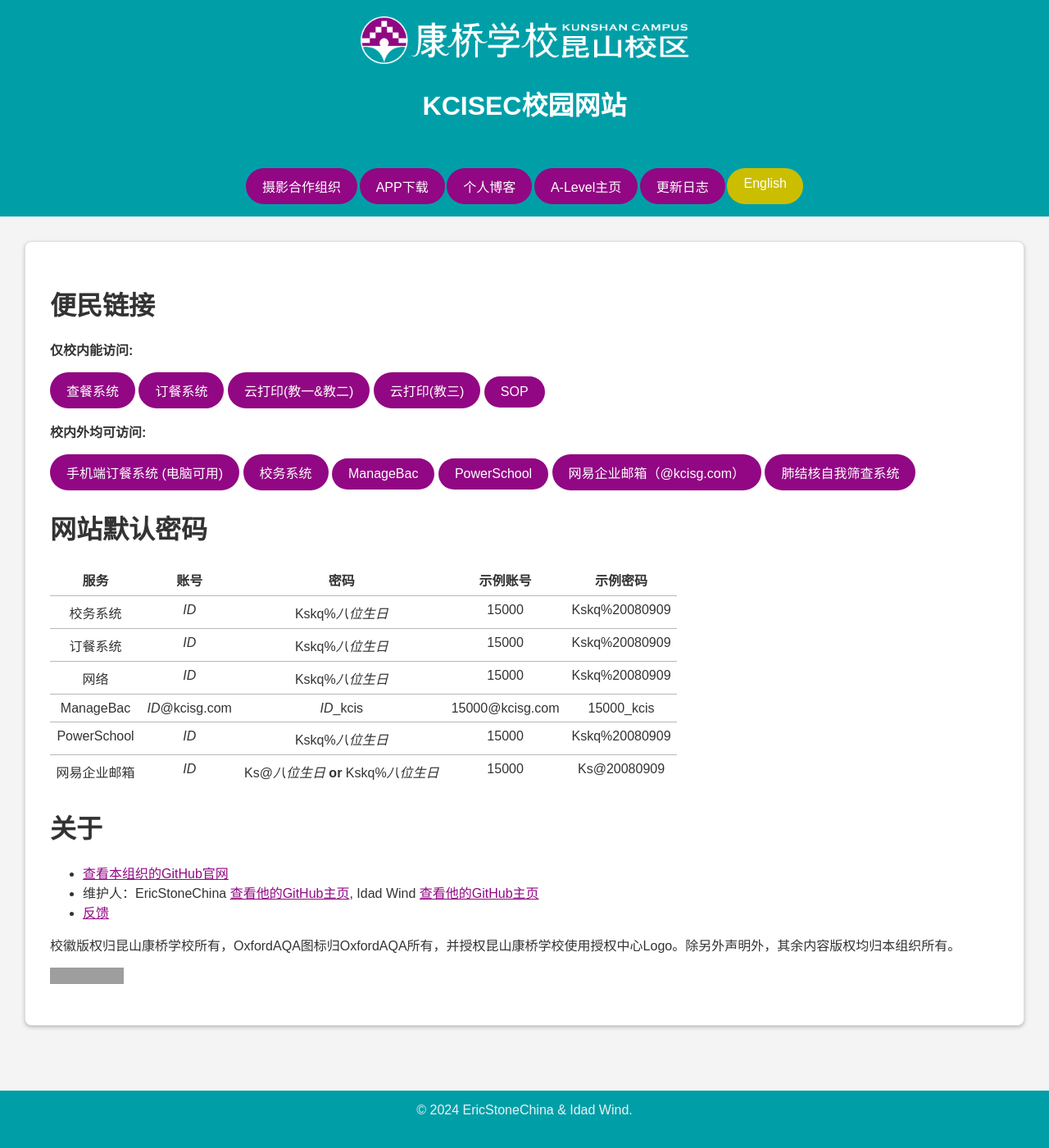
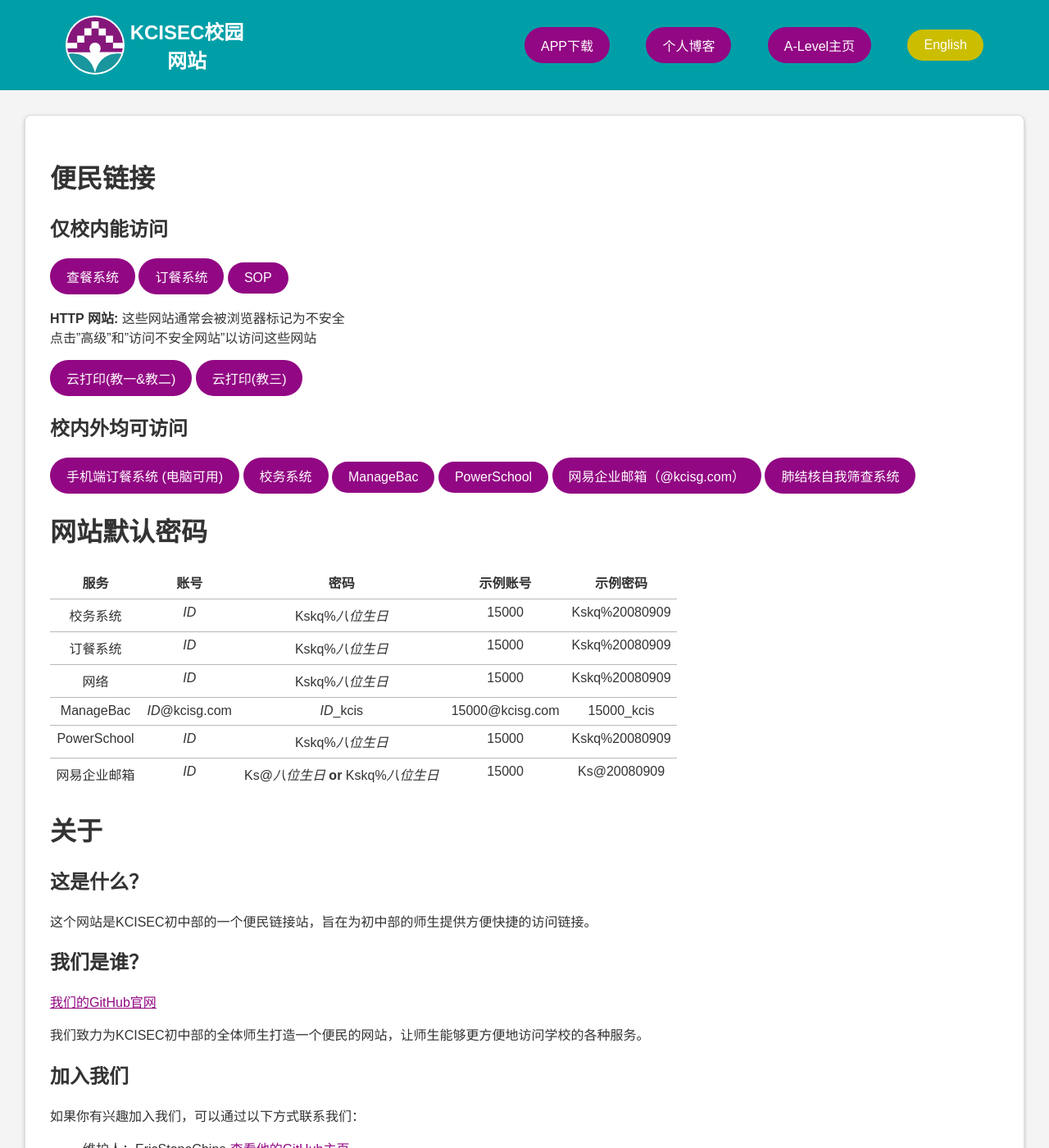
Before and after one commit to KCISEastCampus/Pages, a Jekyll site: the page built from index.md, in a window 1280 px wide and 1400 px high. Shown: the whole window at 82% size. Built offline with Jekyll 4.4.1, drawn with Linux system fonts in a browser that asks for light colours; some web fonts are replaced; some of the changed text lies outside the part shown; grey boxes are pictures that could not be loaded.

Commit message:
improve navigation bar and minor fixes

```diff
--- a/_layouts/index.html
+++ b/_layouts/index.html
@@ -3,30 +3,22 @@
 
 <head>
   {% include head.html %}
-  <script src="/assets/js/script.js"></script>
 </head>
 
 <body>
   {% assign lang = site.data.lang[page.language] %}
   {% assign navibar = lang.navibar %}
-  <header>
-    <a href="https://kunshan.kcis.org.cn/default.html" target="_blank">
-      <img src="/assets/images/school_logo.png" title="KangChiao International School East Campus Logo"
-        style="width: 100%;max-width: 400px;height: auto;"></a>
-    <h1>{{ navibar.title }}</h1>
-  </header>
   <nav>
-    <!-- <div class="top-button-link" onclick="window.location.href='https://blog.kcisec.site/post/Notice/'">校园公报</div> -->
-    <!-- <div class="top-button-link" onclick="notAbletoAccess()">母班界面</div> -->
-    <div class="button-link">{{ navibar.button_ksvg }}</div>
-    <div class="button-link" href="./App/">{{ navibar.button_app }}</div>
-    <div class="button-link" href="https://blog.kcisec.site">{{ navibar.button_blog }}</div>
-    <!-- <div class="top-button-link" onclick="window.open('./vivo50')">今天是___？</div> -->
-    <!-- <div class="top-button-link" onclick="window.open('./Computer_Science/')">IGCSE计算机科学(EN)</div> -->
-    <div class="button-link" href="https://academic.kcisec.site/">{{ navibar.button_alevel }}</div>
-    <div class="button-link" href="./update_log.html">{{ navibar.button_log }}</div>
-    <!-- <div class="bad-link" onclick="window.location.href='./homo/index.html'">恶臭数字论证器</div> -->
-    <div id="switch-language-button" class="button-link">{{ navibar.switch_language }}</div>
+    <a href="/" class="nav-title-container">
+      <img src="/assets/images/school-logo.svg" title="KangChiao International School East Campus Logo" />
+      <h1>{{ navibar.title }}</h1>
+    </a>
+    <div class="nav-links-container">
+      <buttonlink href="./App/">{{ navibar.button_app }}</buttonlink>
+      <buttonlink href="https://blog.kcisec.site">{{ navibar.button_blog }}</buttonlink>
+      <buttonlink href="https://academic.kcisec.site/">{{ navibar.button_alevel }}</buttonlink>
+      <buttonlink id="switch-language-button">{{ navibar.switch_language }}</buttonlink>
+    </div>
   </nav>
   <div class="page-content box-shadow">
     {{ content }}
--- a/assets/css/main.css
+++ b/assets/css/main.css
@@ -51,6 +51,7 @@
 }
 
 nav {
+  background-color: var(--primary-color);
   text-align: center;
   display: flex;
   position: sticky;
@@ -58,12 +59,41 @@
   z-index: 100;
   top: 0;
   flex-wrap: wrap;
-  padding: 15px 300px;
+  padding: 15px 80px;
   justify-content: space-between;
+  height: 80px;
 }
 
-nav a,
-.button-link {
+nav img {
+  display: block;
+  max-height: 90%;
+  max-width: 100%;
+}
+
+nav h1 {
+  color: var(--secondary-text-color);
+}
+
+.nav-links-container {
+  display: flex;
+  justify-content: space-between;
+  align-items: center;
+  width: 50%;
+}
+
+.nav-title-container {
+  display: flex;
+  justify-content: space-between;
+  align-items: center;
+  width: 20%;
+  max-height: 100%;
+}
+
+nav a {
+  text-decoration: none;
+}
+
+buttonlink {
   text-decoration: none;
   padding: 10px 20px;
   font-size: 16px;
@@ -81,8 +111,7 @@
   background-color: var(--primary-gradient-color);
 }
 
-.button-link:hover,
-.top-button-link:hover {
+buttonlink:hover {
   transform: scale(1.05);
   background-color: var(--secondary-color-hover);
 }
@@ -148,11 +177,6 @@
   border-radius: 8px;
 }
 
-h2 {
-  color: #68839e;
-  margin-bottom: 10px;
-}
-
 @keyframes fadeIn {
   from {
     opacity: 0;
@@ -170,17 +194,6 @@
     padding: 15px;
   }
 
-  nav a,
-  .button-link,
-  .top-button-link,
-  .inside-button-link,
-  .bad-link,
-  #switch-language-button {
-    margin: 5px 0;
-    width: 90%;
-    text-align: center;
-  }
-
   footer {
     padding: 20px 0;
   }
@@ -190,9 +203,12 @@
     max-width: 350px;
   }
 
-  .button-link {
+  buttonlink {
     font-size: 14px;
     padding: 8px 16px;
+    margin: 5px 0;
+    width: 90%;
+    text-align: center;
   }
 }
 
@@ -201,8 +217,3 @@
     display: none;
   }
 }
-
-header,
-nav {
-  background-color: var(--primary-color);
-}
--- a/assets/js/main.js
+++ b/assets/js/main.js
@@ -1,5 +1,5 @@
 function bind_onclick_btn() {
-  let buttons = Array.from(document.getElementsByClassName('button-link'));
+  let buttons = Array.from(document.querySelectorAll('buttonlink'));
   buttons.forEach(function (button) {
     let href = button.getAttribute('href');
     button.addEventListener('click', function () {
--- a/assets/js/script.js
+++ /dev/null
@@ -1,15 +0,0 @@
-function notAbletoAccess() {
-    alert("内容因维护，暂停访问，感谢您的理解与支持！")
-}
-
-function underConstruction() {
-    alert("内容正在建造中，暂时停止访问，感谢您的理解与支持！")
-}
-
-function engUnderConstruction() {
-    alert("The content is under construction and access is temporarily suspended. Thank you for your understanding and support!")
-}
-
-function engPlaningConstruction() {
-    alert("The content is being planned and constructed. If you are willing to provide help or ideas, please send an email to report@kcisec.site.")
-}
--- a/index.md
+++ b/index.md
@@ -5,22 +5,27 @@
 
 # 便民链接
 
-**仅校内能访问:**
-<div class="button-link" href="https://ordering.kcisec.com/chaxun.asp">查餐系统</div>
-<div class="button-link" href="https://ordering.kcisec.com/index.asp">订餐系统</div>
-<div class="button-link" href="https://192.168.80.60/">云打印(教一&教二)</div>
-<div class="button-link" href="http://192.168.80.68/">云打印(教三)</div>
-<div class="button-link" href="https://sop.kcisec.com/">SOP</div>
+## 仅校内能访问
+<buttonlink href="https://ordering.kcisec.com/chaxun.asp">查餐系统</buttonlink>
+<buttonlink href="https://ordering.kcisec.com/index.asp">订餐系统</buttonlink>
+<buttonlink href="https://sop.kcisec.com/">SOP</buttonlink>
 
-**校内外均可访问:**
-<div class="button-link" href="https://ordering.kcisec.com/ordering">手机端订餐系统 (电脑可用)</div>
-<div class="button-link" href="https://portal.kcisec.com/China">校务系统</div>
-<div class="button-link" href="https://kcisec.managebac.cn">ManageBac</div>
-<div class="button-link" href="https://powerschool.kcisec.org.cn/public/">
-  PowerSchool</div>
-<div class="button-link" href="https://mail.kcisg.com">网易企业邮箱（@kcisg.com）
-</div>
-<div class="button-link" href="https://portal.kcisec.com/login/Account/LogHC"> 肺结核自我筛查系统</div>
+**HTTP 网站:**
+这些网站通常会被浏览器标记为不安全
+点击"高级"和"访问不安全网站"以访问这些网站
+
+<buttonlink href="https://192.168.80.60/">云打印(教一&教二)</buttonlink>
+<buttonlink href="http://192.168.80.68/">云打印(教三)</buttonlink>
+
+## 校内外均可访问
+<buttonlink href="https://ordering.kcisec.com/ordering">手机端订餐系统 (电脑可用)</buttonlink>
+<buttonlink href="https://portal.kcisec.com/China">校务系统</buttonlink>
+<buttonlink href="https://kcisec.managebac.cn">ManageBac</buttonlink>
+<buttonlink href="https://powerschool.kcisec.org.cn/public/">
+  PowerSchool</buttonlink>
+<buttonlink href="https://mail.kcisg.com">网易企业邮箱（@kcisg.com）
+</buttonlink>
+<buttonlink href="https://portal.kcisec.com/login/Account/LogHC"> 肺结核自我筛查系统</buttonlink>
 
 # 网站默认密码
 
@@ -35,9 +40,23 @@
 
 # 关于
 
-- [查看本组织的GitHub官网](https://www.github.com/KCISEastCampus)
-- 维护人：EricStoneChina [查看他的GitHub主页](https://github.com/EricStoneChina), Idad Wind [查看他的GitHub主页](https://www.github.com/idadwind1)
-- [反馈](mailto:report@kcisec.site)
+## 这是什么？
+
+这个网站是KCISEC初中部的一个便民链接站，旨在为初中部的师生提供方便快捷的访问链接。
+
+## 我们是谁？
+
+[我们的GitHub官网](https://www.github.com/KCISEastCampus)
+
+我们致力为KCISEC初中部的全体师生打造一个便民的网站，让师生能够更方便地访问学校的各种服务。
+
+## 加入我们
+
+如果你有兴趣加入我们，可以通过以下方式联系我们：
+- 维护人：EricStoneChina [查看他的GitHub主页](https://github.com/EricStoneChina)
+- Idad Wind [查看他的GitHub主页](https://www.github.com/idadwind1)
+
+你也可以试着[反馈](mailto:report@kcisec.site)一些问题，我们会尽快回复。
 
 校徽版权归昆山康桥学校所有，OxfordAQA图标归OxfordAQA所有，并授权昆山康桥学校使用授权中心Logo。除另外声明外，其余内容版权均归本组织所有。
 
```
Also changed, not shown: _layouts/404.html (+2 -10 lines), about.html (deleted, +0 -130 lines), en/index.md (+36 -17 lines), update_log.html (deleted, +0 -128 lines), Gemfile.lock, README.md, _data/navibar.yml (added), _layouts/default.html (deleted), assets/images/Pasted image.png (deleted), assets/images/old_logo.png (deleted), assets/images/school-logo.svg (added), assets/images/school_logo.png (deleted).
